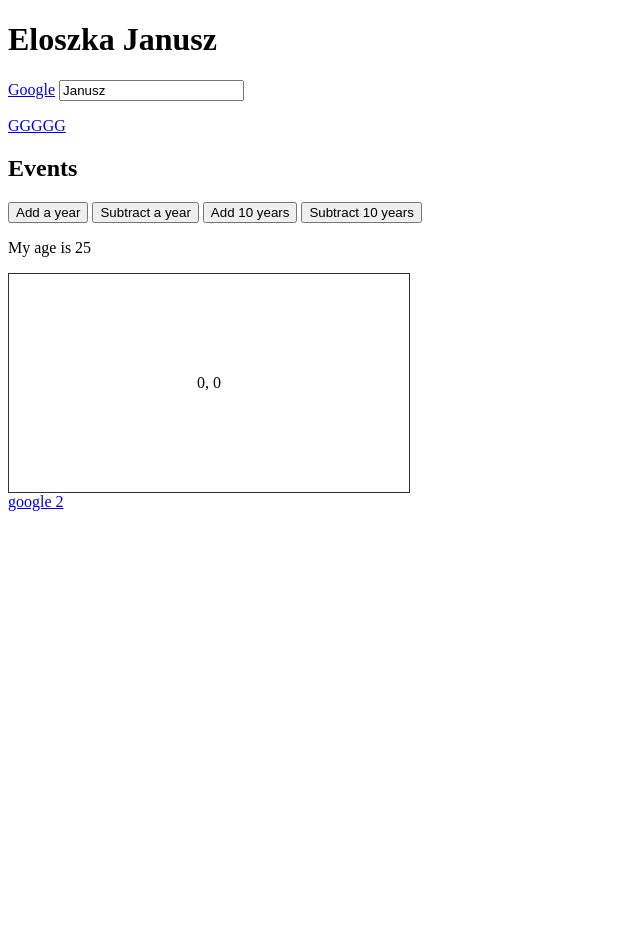
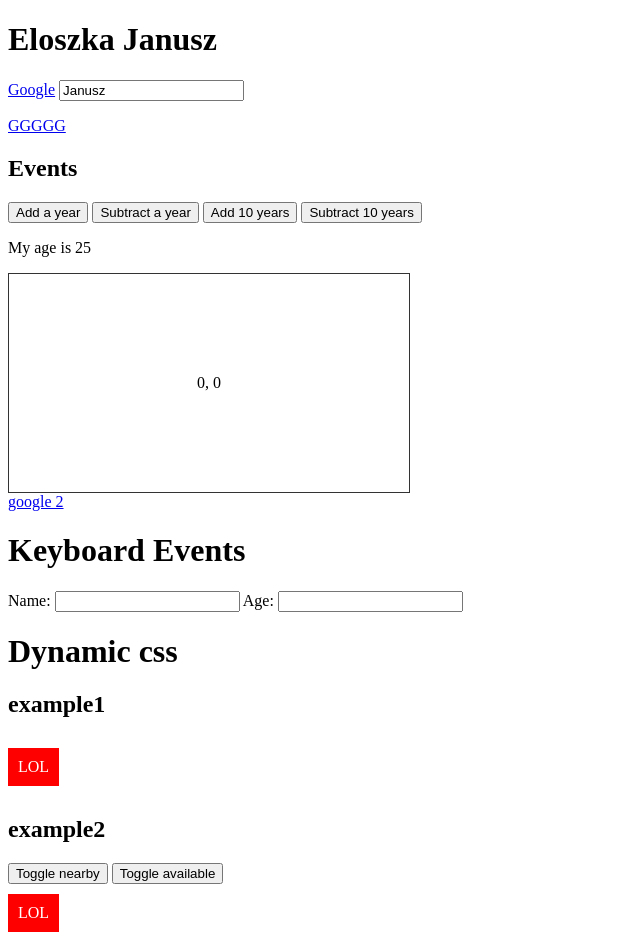
Before and after one commit to pein323/vueBlog, a plain HTML site: page index.html in a window 1280 px wide. Shown: the whole page, without its empty margins (0-640 px from the left). Before the commit the page ends 800 px from the top, so only its background shows below. Drawn offline with nearby package versions, Linux system fonts and the light colour scheme.

Commit message:
Added dynamic CSS

```diff
--- a/app.js
+++ b/app.js
@@ -36,3 +36,36 @@ new Vue({
     }
   }
 })
+
+new Vue({
+  el: '#vue-app-keyboard',
+  data: {
+    name: '',
+    age: ''
+  },
+  methods:{
+    logAge: function (event) {
+      console.log('Passed age value');
+    },
+    logName: function (event) {
+      console.log('Passed name value');
+    }
+  }
+})
+
+new Vue({
+  el: '#vue-app-dynamic-css',
+  data: {
+    available: false,
+    nearby: false
+  },
+  methods: {},
+  computed: {
+    compClasses: function () {
+      return {
+        available: this.available,
+        nearby: this.nearby
+      };
+    }
+  }
+})
--- a/index.html
+++ b/index.html
@@ -27,6 +27,30 @@
       </div>
       <a v-on:click.prevent.once="click" href="http://google.pl">google 2</a>
     </div>
+
+    <div id="vue-app-keyboard">
+      <h1>Keyboard Events</h1>
+      <label>Name:</label>
+      <input type="text" v-model="name">
+      {{name}}
+      <label>Age:</label>
+      <input type="text" v-model="age">
+      {{age}}
+    </div>
+
+    <div id="vue-app-dynamic-css">
+      <h1>Dynamic css</h1>
+      <h2>example1</h2>
+      <div @click="available = !available" v-bind:class="{available: available}">
+        <span>LOL</span>
+      </div>
+      <h2>example2</h2>
+      <button @click="nearby = !nearby">Toggle nearby</button>
+      <button @click="available = !available">Toggle available</button>
+      <div :class="compClasses">
+        <span>LOL</span>
+      </div>
+    </div>
     <script src="app.js"></script>
   </body>
 </html>
--- a/styles.css
+++ b/styles.css
@@ -4,3 +4,19 @@
   text-align: center;
   border: 1px solid #333
 }
+span{
+  background: red;
+  display: inline-block;
+  padding: 10px;
+  color: #fff;
+  margin: 10px 0;
+}
+
+.available span{
+  background: green;
+}
+
+.nearby span::after{
+  content: "nearby";
+  margin-left: 10px;
+}
```
